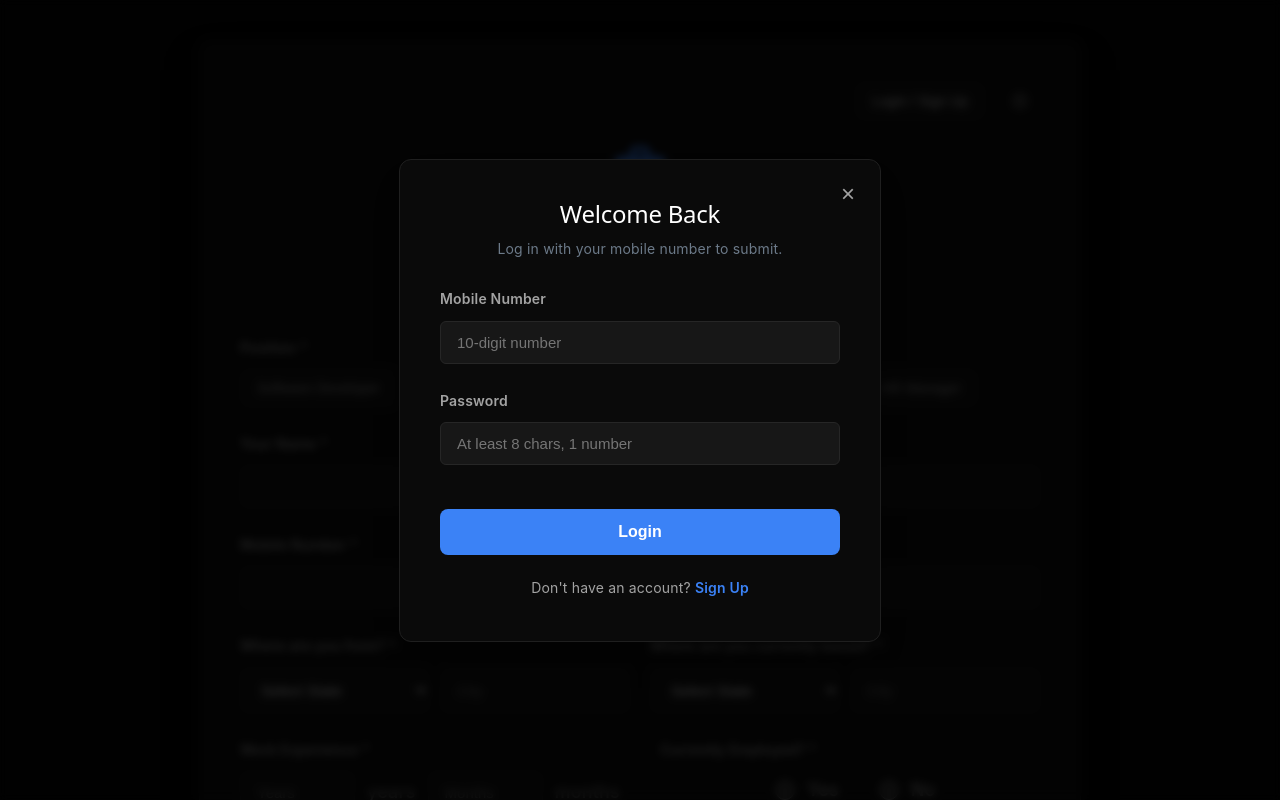
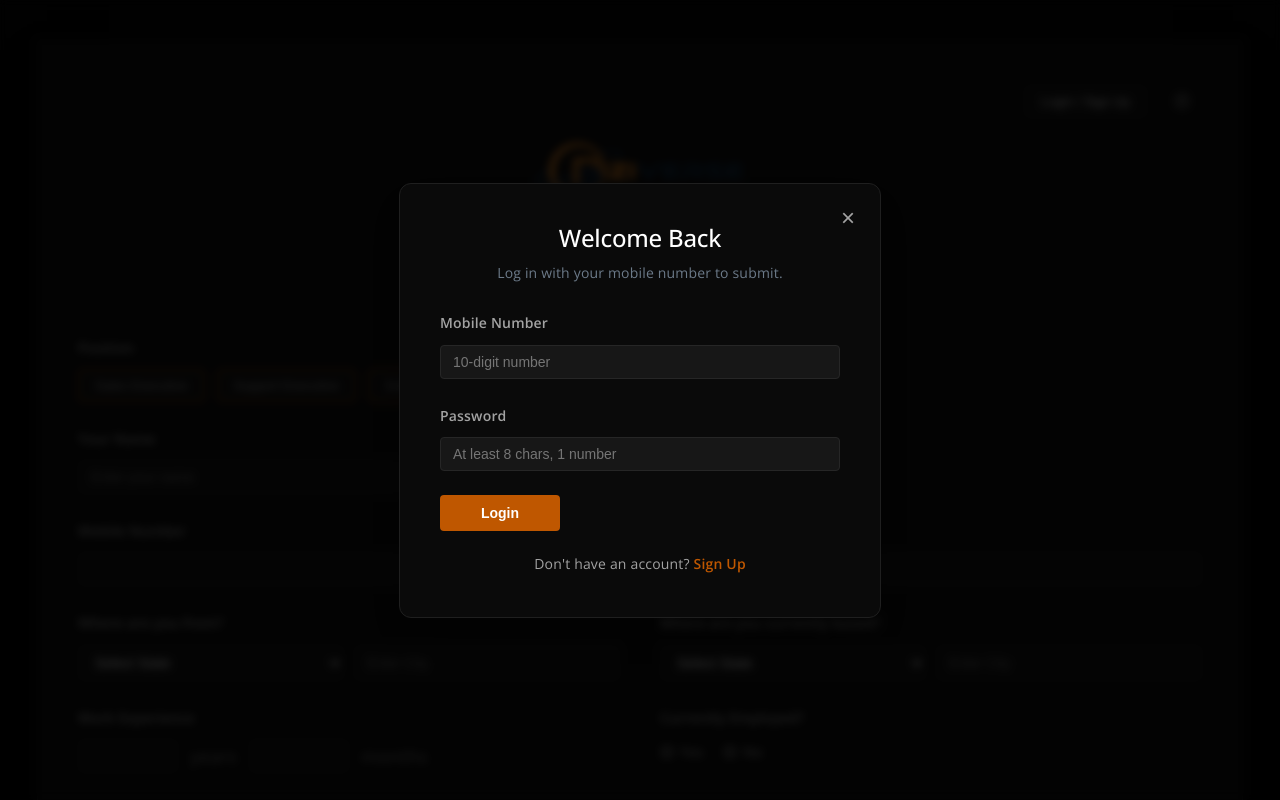
Before and after one commit to Neev-Prajapati/JobApplication, a React (Vite) app in the folder JobAppFrontend/: page / in a window 1280 px wide. Both pictures are taken after a click on the button "Login / Sign Up". Shown: the top 800 px of the page. Built offline with nearby package versions, Linux system fonts and the light colour scheme.

Commit message:
Update form UI to match Biziverse theme perfectly, download logo, update font to Open Sans

```diff
--- a/JobAppFrontend/index.html
+++ b/JobAppFrontend/index.html
@@ -5,6 +5,7 @@
     <link rel="icon" type="image/svg+xml" href="/favicon.svg" />
     <meta name="viewport" content="width=device-width, initial-scale=1.0" />
     <title>jobappfrontend</title>
+    <link href="https://fonts.googleapis.com/css2?family=Open+Sans:wght@300;400;500;600;700&display=swap" rel="stylesheet">
   </head>
   <body>
     <div id="root"></div>
--- a/JobAppFrontend/src/App.css
+++ b/JobAppFrontend/src/App.css
@@ -1,63 +1,63 @@
 body {
     margin: 0;
-    font-family: 'Inter', 'Segoe UI', Tahoma, Geneva, Verdana, sans-serif;
-    background-color: #f7f9fa;
+    font-family: "Open Sans", sans-serif;
+    background-color: #f1f1f0;
     color: #15304a;
     transition: background-color 0.3s, color 0.3s;
 }
 
 .app-container {
-    max-width: 800px;
+    max-width: 1200px;
     margin: 40px auto;
     padding: 40px;
-    background: #ffffff;
-    border-radius: 12px;
-    box-shadow: 0 10px 30px rgba(0, 0, 0, 0.05);
-    transition: background-color 0.3s, box-shadow 0.3s, border 0.3s;
-    border: 1px solid transparent;
+    background: #faede3;
+    border-radius: 0px;
+    box-shadow: none;
+    transition: background-color 0.3s, border 0.3s;
+    border: 1px solid rgba(191, 87, 0, 0.3);
 }
 
 .header { text-align: center; margin-bottom: 40px; }
 .header h1 { font-size: 28px; color: #15304a; margin-bottom: 10px; transition: color 0.3s; }
 .header p { color: #6c7a89; font-size: 16px; transition: color 0.3s; }
 .logo-container { display: flex; justify-content: center; margin-bottom: 20px; }
-.logo { width: 60px; height: 60px; fill: #3b82f6; } /* Updated base color */
+.logo { width: 60px; height: 60px; fill: #bf5700; } /* Updated base color */
 
 .form-group, .form-row { margin-bottom: 24px; }
-.form-row { display: flex; gap: 20px; }
+.form-row { display: flex; gap: 40px; }
 .form-col { flex: 1; }
-.form-label { display: block; font-weight: 600; margin-bottom: 8px; color: #334155; font-size: 14px; transition: color 0.3s; }
+.form-label { display: block; font-weight: 600; margin-bottom: 8px; color: #15304a; font-size: 14px; transition: color 0.3s; }
 
 .form-control {
-    width: 100%; padding: 12px 16px; font-size: 15px; border: 1px solid #cbd5e1;
-    border-radius: 6px; box-sizing: border-box; transition: all 0.2s ease;
-    background-color: #f8fafc; color: #15304a;
+    width: 100%; padding: 8px 12px; font-size: 14px; border: 1px solid rgba(0,0,0,0.1);
+    border-radius: 4px; box-sizing: border-box; transition: all 0.2s ease;
+    background-color: #ffffff; color: #15304a;
 }
 .form-control:focus {
-    outline: none; border-color: #3b82f6;
-    box-shadow: 0 0 0 3px rgba(59, 130, 246, 0.1); background-color: #ffffff;
+    outline: none; border-color: #bf5700;
+    box-shadow: 0 0 0 3px rgba(191, 87, 0, 0.1);
 }
 textarea.form-control { resize: vertical; min-height: 100px; }
 
 .chips-container { display: flex; flex-wrap: wrap; gap: 12px; }
 .chip {
-    padding: 10px 16px; border: 1px solid #cbd5e1; border-radius: 8px; background: #ffffff;
-    cursor: pointer; font-weight: 500; color: #475569; transition: all 0.2s; font-size: 14px;
+    padding: 8px 16px; border: 1px solid #bf5700; border-radius: 4px; background: #ffffff;
+    cursor: pointer; font-weight: 500; color: #15304a; transition: all 0.2s; font-size: 13px;
 }
-.chip:hover { border-color: #3b82f6; color: #3b82f6; background: rgba(59,130,246,0.05); }
-.chip.active { background: #3b82f6; color: #ffffff; border-color: #3b82f6; }
+.chip:hover { border-color: #bf5700; color: #bf5700; background: rgba(191, 87, 0,0.05); }
+.chip.active { background: #bf5700; color: #ffffff; border-color: #bf5700; }
 
-.radio-group { display: flex; gap: 40px; margin-left: 115px; margin-top: 14px; }
-.radio-label { display: flex; align-items: center; gap: 12px; cursor: pointer; font-weight: 500; color: #334155; transition: color 0.3s; }
-.radio-label input[type="radio"] { accent-color: #3b82f6; width: 20px; height: 20px; margin: 0; }
+.radio-group { display: flex; gap: 20px; margin-left: 0; margin-top: 8px; }
+.radio-label { display: flex; align-items: center; gap: 6px; cursor: pointer; font-weight: 500; color: #15304a; transition: color 0.3s; font-size: 14px;}
+.radio-label input[type="radio"] { accent-color: #bf5700; width: 14px; height: 14px; margin: 0; }
 .input-prefix, .input-suffix { white-space: nowrap; color: #6c7a89; font-weight: 500; }
 
 .submit-btn {
-    width: 100%; padding: 14px; background-color: #3b82f6; color: white; border: none;
-    border-radius: 8px; font-size: 16px; font-weight: 600; cursor: pointer;
-    transition: background-color 0.2s, transform 0.1s; margin-top: 20px;
+    width: auto; min-width: 120px; padding: 10px 24px; background-color: #bf5700; color: white; border: none;
+    border-radius: 4px; font-size: 14px; font-weight: 600; cursor: pointer;
+    transition: background-color 0.2s, transform 0.1s; margin-top: 10px; display: block;
 }
-.submit-btn:hover { background-color: #2563eb; }
+.submit-btn:hover { background-color: #9e4800; }
 .submit-btn:active { transform: translateY(1px); }
 .submit-btn:disabled { background-color: #cbd5e1; cursor: not-allowed; transform: none; }
 
@@ -66,7 +66,7 @@ textarea.form-control { resize: vertical; min-height: 100px; }
 }
 .btn-secondary:hover { background-color: #e2e8f0; color: #0f172a; }
 
-.success-message { text-align: center; padding: 40px; color: #10b981; }
+.success-message { text-align: center; padding: 40px; color: #006400; }
 .success-icon { font-size: 48px; margin-bottom: 20px; }
 
 /* --- Theme Toggle Button --- */
@@ -75,7 +75,7 @@ textarea.form-control { resize: vertical; min-height: 100px; }
     width: 40px; height: 40px; display: flex; align-items: center; justify-content: center;
     cursor: pointer; color: #475569; transition: all 0.2s ease; margin-left: 15px;
 }
-.theme-toggle-btn:hover { background: #f1f5f9; color: #3b82f6; border-color: #3b82f6; }
+.theme-toggle-btn:hover { background: #f1f5f9; color: #bf5700; border-color: #bf5700; }
 
 /* --- Auth Modal / Global Modal Styles --- */
 .modal-overlay {
@@ -91,11 +91,16 @@ textarea.form-control { resize: vertical; min-height: 100px; }
 .modal-content.dashboard-modal {
     max-width: 650px; padding: 30px;
 }
+.alert-modal {
+    background: #ffffff; padding: 24px; border-radius: 4px; width: 100%; max-width: 320px;
+    box-shadow: 0 4px 15px rgba(0,0,0,0.2); position: relative;
+    animation: zoomIn 0.2s cubic-bezier(0.16, 1, 0.3, 1) forwards;
+}
 .modal-header { text-align: center; margin-bottom: 24px; }
 .modal-header h2 { margin: 0 0 8px 0; color: #15304a; }
 .modal-header p { margin: 0; color: #6c7a89; font-size: 14px; }
 .auth-toggle { text-align: center; margin-top: 20px; font-size: 14px; color: #6c7a89; }
-.auth-toggle span { color: #3b82f6; cursor: pointer; font-weight: 600; }
+.auth-toggle span { color: #bf5700; cursor: pointer; font-weight: 600; }
 .auth-toggle span:hover { text-decoration: underline; }
 .error-msg { color: #ef4444; font-size: 14px; margin-bottom: 16px; text-align: center; }
 .close-btn {
@@ -136,17 +141,17 @@ textarea.form-control { resize: vertical; min-height: 100px; }
 [data-theme="dark"] .header p { color: #737373; }
 [data-theme="dark"] .form-label { color: #a3a3a3; }
 [data-theme="dark"] .form-control { background-color: #171717; border-color: #262626; color: #ffffff; }
-[data-theme="dark"] .form-control:focus { background-color: #171717; border-color: #3b82f6; box-shadow: 0 0 10px rgba(59, 130, 246, 0.2); }
-[data-theme="dark"] .chip { background: #171717; border-color: #262626; color: #a3a3a3; }
-[data-theme="dark"] .chip:hover { border-color: #3b82f6; color: #3b82f6; background: rgba(59, 130, 246, 0.1); }
-[data-theme="dark"] .chip.active { background: #3b82f6; color: #ffffff; border-color: #3b82f6; }
-[data-theme="dark"] .submit-btn { background-color: #3b82f6; color: #ffffff; }
-[data-theme="dark"] .submit-btn:hover { background-color: #2563eb; }
+[data-theme="dark"] .form-control:focus { background-color: #171717; border-color: #bf5700; box-shadow: 0 0 10px rgba(191, 87, 0, 0.2); }
+[data-theme="dark"] .chip { background: #171717; border-color: #bf5700; color: #a3a3a3; }
+[data-theme="dark"] .chip:hover { border-color: #bf5700; color: #bf5700; background: rgba(191, 87, 0, 0.1); }
+[data-theme="dark"] .chip.active { background: #bf5700; color: #ffffff; border-color: #bf5700; }
+[data-theme="dark"] .submit-btn { background-color: #bf5700; color: #ffffff; }
+[data-theme="dark"] .submit-btn:hover { background-color: #9e4800; }
 [data-theme="dark"] .submit-btn:disabled { background-color: #262626; color: #737373; cursor: not-allowed; }
 [data-theme="dark"] .btn-secondary { background-color: #171717; color: #e5e5e5; border-color: #262626; }
-[data-theme="dark"] .btn-secondary:hover { background-color: #262626; color: #ffffff; border-color: #3b82f6; }
+[data-theme="dark"] .btn-secondary:hover { background-color: #262626; color: #ffffff; border-color: #bf5700; }
 [data-theme="dark"] .radio-label { color: #a3a3a3; }
-[data-theme="dark"] .radio-label input[type="radio"] { accent-color: #3b82f6; }
+[data-theme="dark"] .radio-label input[type="radio"] { accent-color: #bf5700; }
 [data-theme="dark"] .input-prefix, [data-theme="dark"] .input-suffix { color: #737373; }
 [data-theme="dark"] .table-row:hover { background-color: #141414 !important; }
 [data-theme="dark"] .modal-overlay { background: rgba(0, 0, 0, 0.8); }
@@ -156,7 +161,7 @@ textarea.form-control { resize: vertical; min-height: 100px; }
 [data-theme="dark"] .close-btn { color: #a3a3a3; }
 [data-theme="dark"] .close-btn:hover { background: #171717; color: #ffffff; }
 [data-theme="dark"] .theme-toggle-btn { border-color: #262626; color: #a3a3a3; }
-[data-theme="dark"] .theme-toggle-btn:hover { background: #171717; color: #3b82f6; border-color: #3b82f6; }
+[data-theme="dark"] .theme-toggle-btn:hover { background: #171717; color: #bf5700; border-color: #bf5700; }
 
 /* --- Admin Dashboard Layout Classes --- */
 .admin-dashboard-container {
--- a/JobAppFrontend/src/App.jsx
+++ b/JobAppFrontend/src/App.jsx
@@ -11,7 +11,7 @@ function App() {
     <BrowserRouter>
       <Suspense fallback={
         <div style={{ textAlign: 'center', padding: '100px', color: 'var(--text)', display: 'flex', flexDirection: 'column', alignItems: 'center' }}>
-          <div className="status-dot" style={{ backgroundColor: '#3b82f6', transform: 'scale(1.5)', marginBottom: '15px' }}></div>
+          <div className="status-dot" style={{ backgroundColor: '#bf5700', transform: 'scale(1.5)', marginBottom: '15px' }}></div>
           Loading Application...
         </div>
       }>
--- a/JobAppFrontend/src/index.css
+++ b/JobAppFrontend/src/index.css
@@ -4,14 +4,14 @@
   --bg: #fff;
   --border: #e5e4e7;
   --code-bg: #f4f3ec;
-  --accent: #aa3bff;
-  --accent-bg: rgba(170, 59, 255, 0.1);
-  --accent-border: rgba(170, 59, 255, 0.5);
+  --accent: #bf5700;
+  --accent-bg: rgba(191, 87, 0, 0.1);
+  --accent-border: rgba(191, 87, 0, 0.5);
   --social-bg: rgba(244, 243, 236, 0.5);
   --shadow: rgba(0, 0, 0, 0.1) 0 10px 15px -3px, rgba(0, 0, 0, 0.05) 0 4px 6px -2px;
 
-  --sans: system-ui, 'Segoe UI', Roboto, sans-serif;
-  --heading: system-ui, 'Segoe UI', Roboto, sans-serif;
+  --sans: "Open Sans", sans-serif;
+  --heading: "Open Sans", sans-serif;
   --mono: ui-monospace, Consolas, monospace;
 
   font: 18px/145% var(--sans);
@@ -36,9 +36,9 @@
   --bg: #050505;
   --border: #262626;
   --code-bg: #171717;
-  --accent: #3b82f6;
-  --accent-bg: rgba(59, 130, 246, 0.15);
-  --accent-border: rgba(59, 130, 246, 0.5);
+  --accent: #bf5700;
+  --accent-bg: rgba(191, 87, 0, 0.15);
+  --accent-border: rgba(191, 87, 0, 0.5);
   --social-bg: rgba(23, 23, 23, 0.5);
   --shadow: rgba(0, 0, 0, 0.8) 0 20px 40px -10px, rgba(0, 0, 0, 0.5) 0 4px 6px -2px;
   color-scheme: dark;
--- a/JobAppFrontend/src/pages/Home.jsx
+++ b/JobAppFrontend/src/pages/Home.jsx
@@ -20,6 +20,7 @@ function App() {
 
   const navigate = useNavigate();
   const [submitted, setSubmitted] = useState(false);
+  const [validationModalOpen, setValidationModalOpen] = useState(false);
   const [jwtToken, setJwtToken] = useState(localStorage.getItem('token') || null);
   const [isAdmin, setIsAdmin] = useState(false);
 
@@ -41,7 +42,7 @@ function App() {
         const decoded = jwtDecode(jwtToken);
         const role = decoded.role || decoded['http://schemas.microsoft.com/ws/2008/06/identity/claims/role'];
         setIsAdmin(role === 'Admin');
-      } catch (e) { setIsAdmin(false); }
+      } catch (e) { setIsAdmin(false  ); }
     } else { setIsAdmin(false); }
   }, [jwtToken]);
 
@@ -49,7 +50,7 @@ function App() {
   const [authMode, setAuthMode] = useState('login');
   const [authForm, setAuthForm] = useState({ mobile: '', password: '', confirmPassword: '' });
   const [authError, setAuthError] = useState('');
-  const roles = ['Software Developer', 'Sales Executive', 'Digital Marketing', 'Customer Support', 'HR Manager'];
+  const roles = ['Sales Executive', 'Support Executive', 'Software Developer'];
 
   const handleInputChange = (e) => setFormData(prev => ({ ...prev, [e.target.name]: e.target.value }));
   const handleAuthInputChange = (e) => setAuthForm(prev => ({ ...prev, [e.target.name]: e.target.value }));
@@ -85,6 +86,10 @@ function App() {
 
   const handleSubmit = (e) => {
     e.preventDefault();
+    if (!formData.position || !e.target.checkValidity()) {
+      setValidationModalOpen(true);
+      return;
+    }
     if (!jwtToken) { setAuthMode('login'); setIsAuthModalOpen(true); } else { submitApplication(); }
   };
 
@@ -159,17 +164,15 @@ function App() {
         </div>
         <div className="header">
           <div className="logo-container">
-            <svg className="logo" viewBox="0 0 24 24" xmlns="http://www.w3.org/2000/svg">
-              <path d="M20 6h-4V4c0-1.11-.89-2-2-2h-4c-1.11 0-2 .89-2 2v2H4c-1.11 0-1.99.89-1.99 2L2 19c0 1.11.89 2 2 2h16c1.11 0 2-.89 2-2V8c0-1.11-.89-2-2-2zm-6 0h-4V4h4v2z"/>
-            </svg>
+            <img src="/logo.jpg" alt="Biziverse Logo" style={{ height: '60px', width: 'auto', objectFit: 'contain' }} />
           </div>
           <h1>Join Our Team</h1>
           <p>Apply to join our fast-growing company!</p>
         </div>
-        <form onSubmit={handleSubmit}>
+        <form onSubmit={handleSubmit} noValidate>
 
           <div className="form-group">
-            <label className="form-label">Position *</label>
+            <label className="form-label">Position</label>
             <div className="chips-container">
               {roles.map(role => (
                 <button type="button" key={role} className={`chip ${formData.position === role ? 'active' : ''}`} onClick={() => handleRoleSelect(role)}>
@@ -181,57 +184,58 @@ function App() {
 
           <div className="form-row">
             <div className="form-col">
-              <label className="form-label">Your Name *</label>
-              <input type="text" name="name" className="form-control" value={formData.name} onChange={handleInputChange} required />
+              <label className="form-label">Your Name</label>
+              <input type="text" name="name" className="form-control" placeholder="Enter your name" value={formData.name} onChange={handleInputChange} required />
+            </div>
+            <div className="form-col"></div>
+          </div>
+
+          <div className="form-row">
+            <div className="form-col">
+              <label className="form-label">Mobile Number</label>
+              <input type="tel" name="mobile" className="form-control" pattern="[0-9]{10}" maxLength="10" title="Please enter a 10 digit mobile number" value={formData.mobile} onChange={handleInputChange} required />
+            </div>
+            <div className="form-col">
+              <label className="form-label">Email Address</label>
+              <input type="email" name="email" className="form-control" placeholder="Enter your email" value={formData.email} onChange={handleInputChange} required />
             </div>
           </div>
 
           <div className="form-row">
             <div className="form-col">
-              <label className="form-label">Mobile Number *</label>
-              <input type="tel" name="mobile" className="form-control" pattern="[0-9]{10}" title="Please enter a 10 digit mobile number" value={formData.mobile} onChange={handleInputChange} required />
-            </div>
-            <div className="form-col">
-              <label className="form-label">Email Address *</label>
-              <input type="email" name="email" className="form-control" value={formData.email} onChange={handleInputChange} required />
-            </div>
-          </div>
-
-          <div className="form-row">
-            <div className="form-col">
-              <label className="form-label">Where are you from? *</label>
+              <label className="form-label">Where are you from?</label>
               <div style={{ display: 'flex', gap: '10px' }}>
                 <select name="fromState" className="form-control" value={formData.fromState} onChange={handleInputChange} required>
                   <option value="" disabled>Select State</option>
                   {indianStates.map(state => <option key={state} value={state}>{state}</option>)}
                 </select>
-                <input type="text" name="fromCity" className="form-control" placeholder="City" value={formData.fromCity} onChange={handleInputChange} required />
+                <input type="text" name="fromCity" className="form-control" placeholder="Enter City" value={formData.fromCity} onChange={handleInputChange} required />
               </div>
             </div>
             <div className="form-col">
-              <label className="form-label">Where are you currently based? *</label>
+              <label className="form-label">Where are you currently based?</label>
               <div style={{ display: 'flex', gap: '10px' }}>
                 <select name="basedState" className="form-control" value={formData.basedState} onChange={handleInputChange} required>
                   <option value="" disabled>Select State</option>
                   {indianStates.map(state => <option key={state} value={state}>{state}</option>)}
                 </select>
-                <input type="text" name="basedCity" className="form-control" placeholder="City" value={formData.basedCity} onChange={handleInputChange} required />
+                <input type="text" name="basedCity" className="form-control" placeholder="Enter City" value={formData.basedCity} onChange={handleInputChange} required />
               </div>
             </div>
           </div>
 
           <div className="form-row" style={{ gap: '40px' }}>
             <div className="form-col">
-              <label className="form-label">Work Experience *</label>
+              <label className="form-label">Work Experience</label>
               <div style={{ display: 'flex', gap: '12px', alignItems: 'center' }}>
-                <input type="number" name="workExperienceYears" className="form-control" placeholder="Years" min="0" max="50" value={formData.workExperienceYears} onChange={handleInputChange} required />
+                <input type="number" name="workExperienceYears" className="form-control" style={{ width: '100px' }} min="0" max="50" value={formData.workExperienceYears} onChange={handleInputChange} required />
                 <span className="input-suffix">years</span>
-                <input type="number" name="workExperienceMonths" className="form-control" placeholder="Months" min="0" max="11" value={formData.workExperienceMonths} onChange={handleInputChange} required />
+                <input type="number" name="workExperienceMonths" className="form-control" style={{ width: '100px' }} min="0" max="11" value={formData.workExperienceMonths} onChange={handleInputChange} required />
                 <span className="input-suffix">months</span>
               </div>
             </div>
             <div className="form-col">
-              <label className="form-label">Currently Employed? *</label>
+              <label className="form-label">Currently Employed?</label>
               <div className="radio-group">
                 <label className="radio-label">
                   <input type="radio" name="currentlyEmployed" value="Yes" checked={formData.currentlyEmployed === 'Yes'} onChange={handleInputChange} required /> Yes
@@ -262,32 +266,34 @@ function App() {
 
           <div className="form-row" style={{ gap: '40px' }}>
             <div className="form-col">
-              <label className="form-label">Expected Salary (Monthly) *</label>
+              <label className="form-label">Expected Salary</label>
               <div style={{ display: 'flex', gap: '12px', alignItems: 'center' }}>
                 <span className="input-prefix">₹</span>
-                <input type="number" name="expectedSalary" className="form-control" min="0" value={formData.expectedSalary} onChange={handleInputChange} required />
+                <input type="number" name="expectedSalary" className="form-control" style={{ width: '150px' }} min="0" value={formData.expectedSalary} onChange={handleInputChange} required />
                 <span className="input-suffix">/ month</span>
               </div>
             </div>
             <div className="form-col">
-              <label className="form-label">If selected, when can you join? *</label>
+              <label className="form-label">If selected, when can you join?</label>
               <input type="date" name="joiningDate" className="form-control" value={formData.joiningDate} onChange={handleInputChange} required />
             </div>
           </div>
 
           <div className="form-group">
-            <label className="form-label">Tell us something that you learned on your own in the last month. *</label>
-            <textarea name="recentLearning" className="form-control" maxLength="200" value={formData.recentLearning} onChange={handleInputChange} required></textarea>
+            <label className="form-label">Tell us something that you learned on your own in the last month.</label>
+            <input type="text" name="recentLearning" className="form-control" maxLength="10000" value={formData.recentLearning} onChange={handleInputChange} required />
           </div>
 
           <div className="form-group">
-            <label className="form-label">Why should we hire you? *</label>
-            <textarea name="whyHireYou" className="form-control" maxLength="200" value={formData.whyHireYou} onChange={handleInputChange} required></textarea>
+            <label className="form-label">Why should we hire you?</label>
+            <input type="text" name="whyHireYou" className="form-control" maxLength="10000" value={formData.whyHireYou} onChange={handleInputChange} required />
           </div>
 
-          <button type="submit" className="submit-btn" disabled={!formData.position}>
-            {jwtToken ? 'Submit Application' : 'Login to Submit Application'}
-          </button>
+          <div className="form-group" style={{ textAlign: 'left' }}>
+            <button type="submit" className="submit-btn">
+              {jwtToken ? 'Submit' : 'Submit'}
+            </button>
+          </div>
         </form>
       </div>
 
@@ -305,7 +311,7 @@ function App() {
             <form onSubmit={handleAuthSubmit}>
               <div className="form-group">
                 <label className="form-label">Mobile Number</label>
-                <input type="tel" name="mobile" className="form-control" pattern="[0-9]{10}" placeholder="10-digit number" value={authForm.mobile} onChange={handleAuthInputChange} required />
+                <input type="tel" name="mobile" className="form-control" pattern="[0-9]{10}" maxLength="10" placeholder="10-digit number" value={authForm.mobile} onChange={handleAuthInputChange} required />
               </div>
               <div className="form-group">
                 <label className="form-label">Password</label>
@@ -332,6 +338,22 @@ function App() {
           </div>
         </div>
       )}
+      {validationModalOpen && (
+        <div className="modal-overlay" style={{ zIndex: 2000 }} onClick={() => setValidationModalOpen(false)}>
+          <div className="alert-modal" onClick={e => e.stopPropagation()}>
+            <h3 style={{ margin: '0 0 15px 0', fontWeight: '400', fontSize: '20px', color: '#333' }}>Biziverse</h3>
+            <p style={{ margin: '0 0 25px 0', color: '#333', fontSize: '15px' }}>Please fill the form completely.</p>
+            <div style={{ display: 'flex', justifyContent: 'flex-end' }}>
+              <button
+                onClick={() => setValidationModalOpen(false)}
+                style={{ background: '#e9ecef', border: 'none', padding: '8px 20px', borderRadius: '4px', fontWeight: 'bold', color: '#333', cursor: 'pointer', fontSize: '14px' }}
+              >
+                OK
+              </button>
+            </div>
+          </div>
+        </div>
+      )}
     </>
   );
 }
```
Also changed, not shown: JobAppFrontend/src/pages/AdminDashboard.jsx (+8 -8 lines), JobAppFrontend/public/logo.jpg (added).
